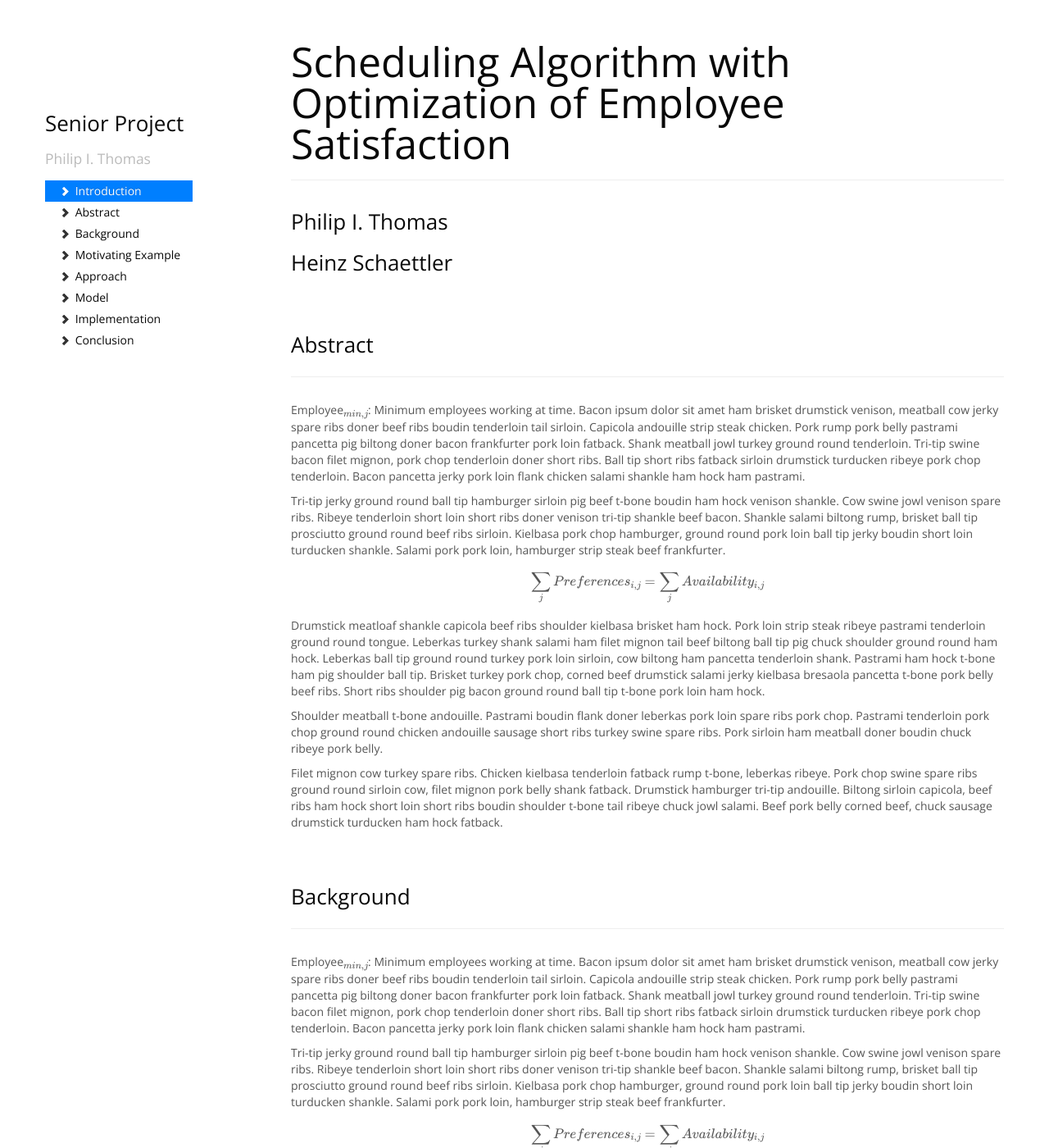
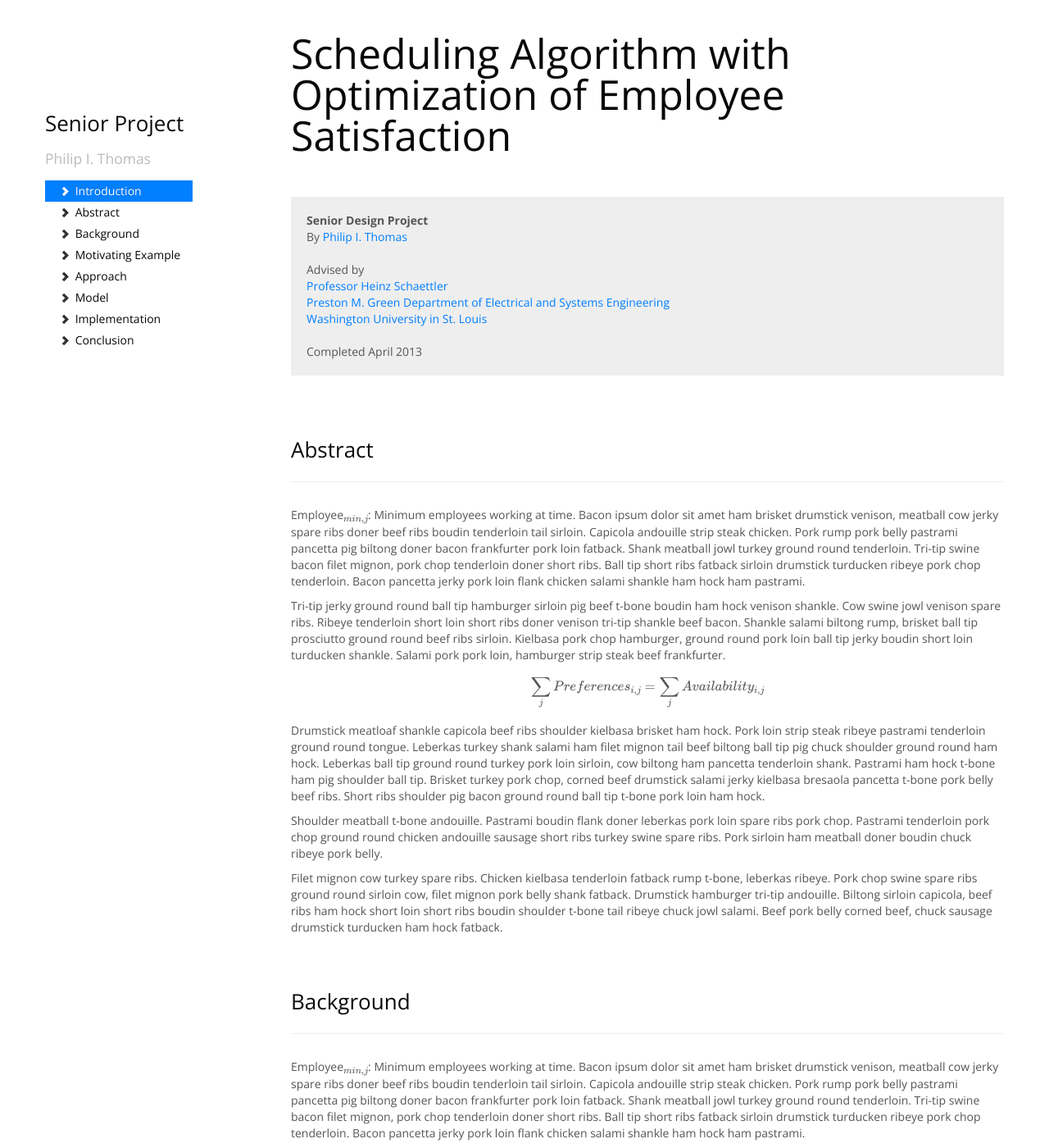
Before and after one commit to philipithomas/senior_project_website, a Jekyll site: the page built from index.html, in a window 1280 px wide and 1400 px high. Shown: the whole window at 82% size. Built offline with Jekyll 4.4.1, drawn with Linux system fonts in a browser that asks for light colours; nearby versions of some CDN libraries; Markdown is read by kramdown in place of the engine named in the settings; formulas are drawn with MathJax 3.

Commit message:
Tweak layout

```diff
--- a/_includes/title.html
+++ b/_includes/title.html
@@ -1,6 +1,12 @@
-<div class="page-header">
-	<h1 style="line-height: 50px">Scheduling Algorithm with Optimization of Employee Satisfaction</h1>
+	<h1 style="line-height: 50px">Scheduling Algorithm with Optimization of Employee Satisfaction<br />
+
+</h1>
+<div class="well colophon">
+	<strong>Senior Design Project</strong><br />
+	By <a href="http://www.philipithomas.com">Philip I. Thomas</a><br /><br />
+Advised by <br />
+<a href="http://engineering.wustl.edu/facultybio.aspx?faculty=155">Professor Heinz Schaettler</a><br />
+<a href="http://ese.wustl.edu">Preston M. Green Department of Electrical and Systems Engineering</a><br />
+<a href="http://wustl.edu">Washington University in St. Louis</a> <br /><br />
+Completed April 2013
 </div>
-
-<h2>Philip I. Thomas</h2>
-<h2>Heinz Schaettler</h2>
--- a/_layouts/default.html
+++ b/_layouts/default.html
@@ -18,7 +18,7 @@
     <![endif]-->
 
     <!-- Fav and touch icons -->
-   <link rel="shortcut icon" href="../assets/ico/favicon.png">
+   <link rel="shortcut icon" href="../img/favicon.ico">
 
     <script type="text/x-mathjax-config">
     MathJax.Hub.Config({tex2jax: {inlineMath: [['$','$'], ['\\(','\\)']]}});
--- a/css/custom.css
+++ b/css/custom.css
@@ -8,3 +8,6 @@ h1 {
 section {
 	padding-top: 30px;
 }
+.colophon {
+	margin-top: 50px;
+}
```
